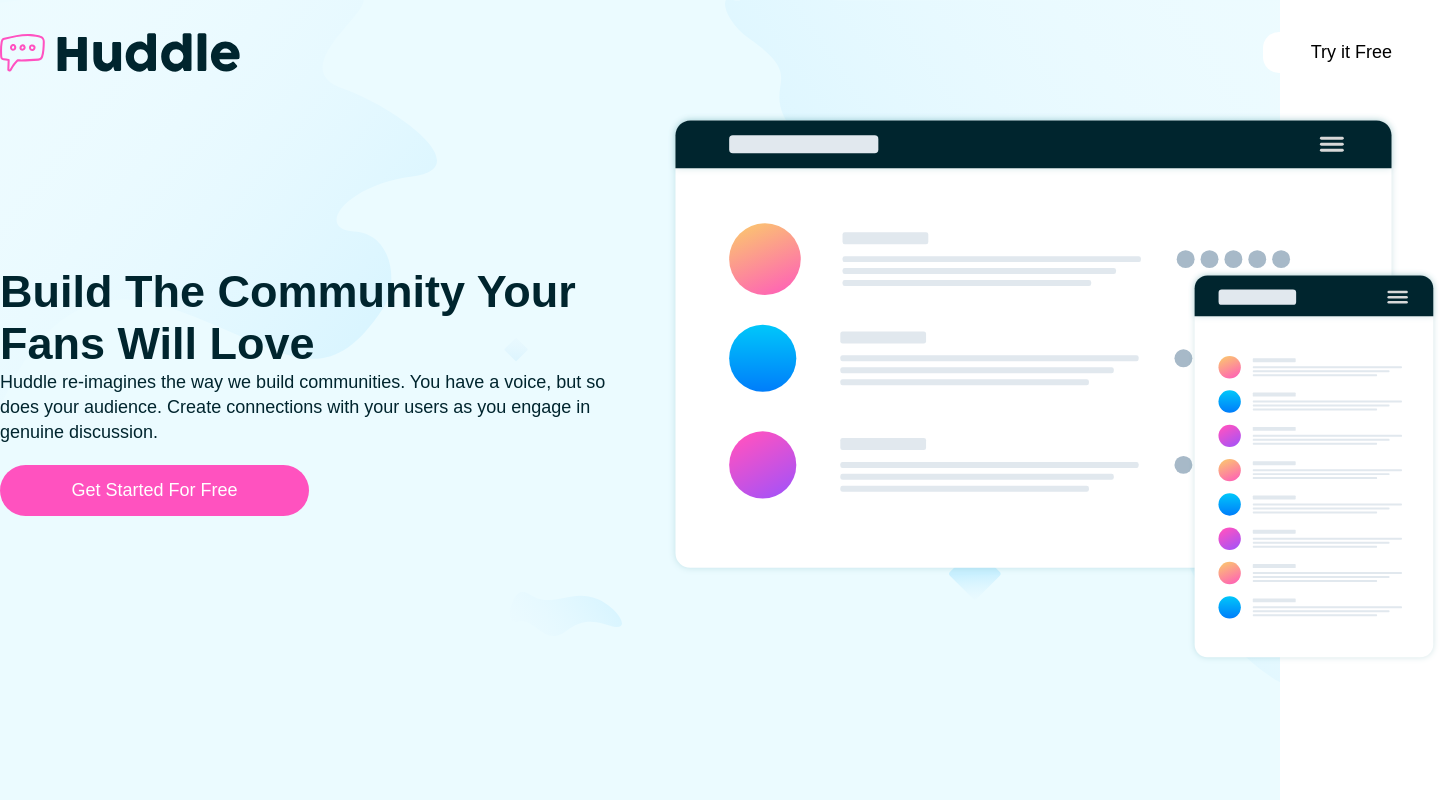
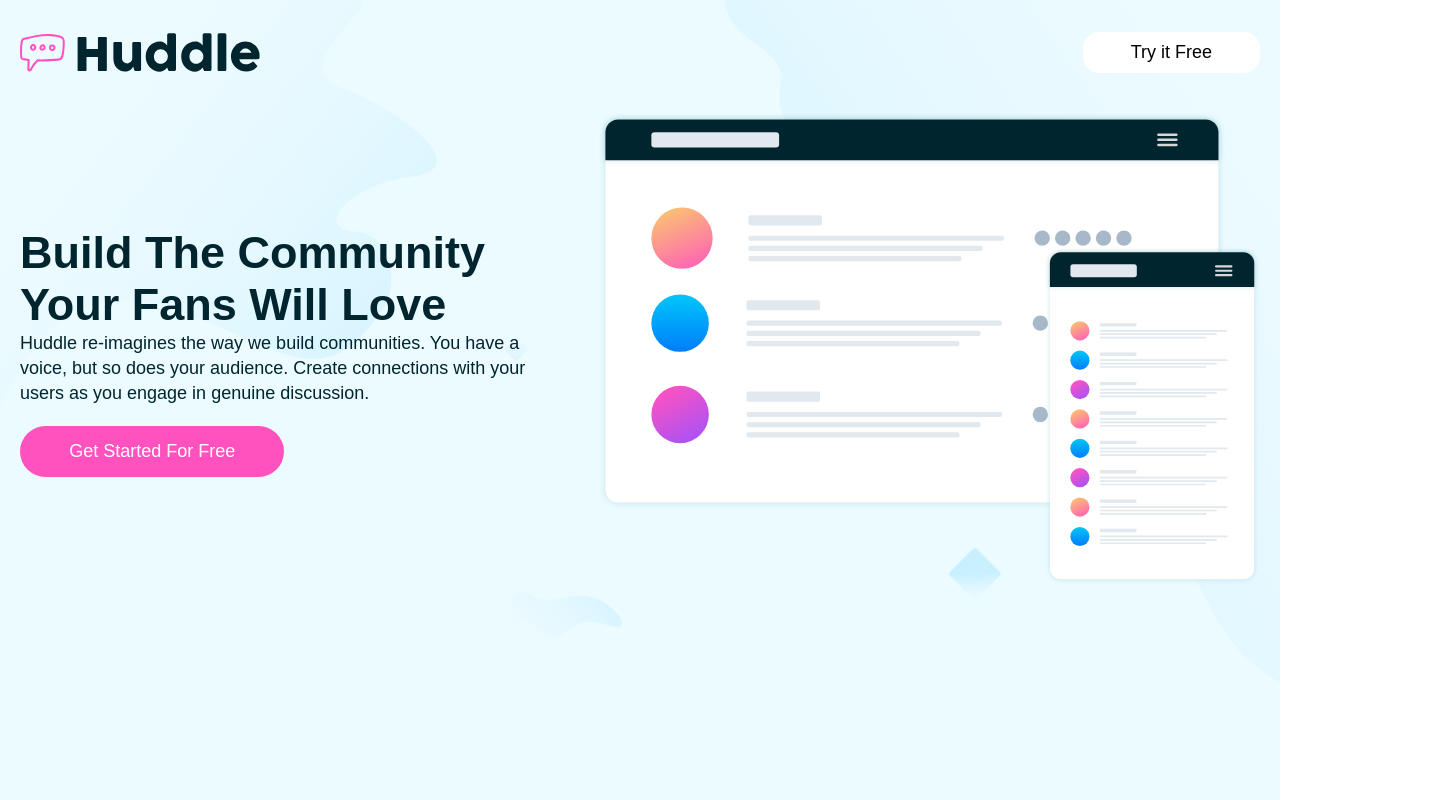
Before and after one commit to spookyice07/Huddle-website, a plain HTML site: page index.html in a window 1280 px wide. Shown: the top 800 px of the page, 1440 px wide, since content can reach past the window. Drawn offline with Linux system fonts and the light colour scheme.

Commit message:
changes to the width screen

```diff
--- a/app.css
+++ b/app.css
@@ -16,7 +16,7 @@
     --grayishblue-color:hsl(208, 11%, 55%);
 }
 .container{
-    width: 1440px;
+    max-width: 1240px;
     margin: auto;
 }
 
```
